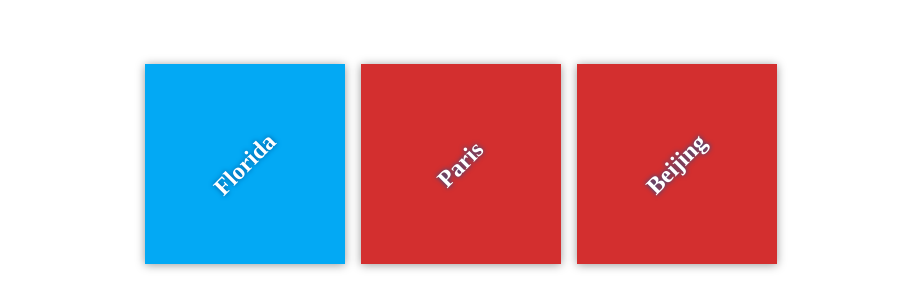
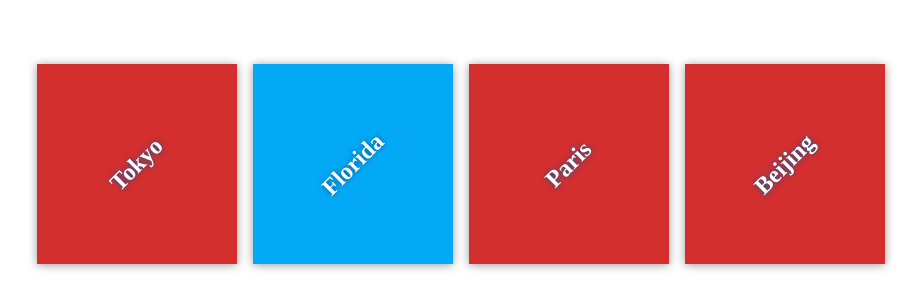
Before and after one commit to mattqywang/my-travel-plans, a plain HTML site: page index.html in a window 1280 px wide. Shown: the part 236-544 px from the top of the page, without its empty margins (179-1100 px from the left). Drawn offline with Linux system fonts and the light colour scheme; files that its build step writes are made by us from their sources.

Commit message:
Style destinations

```diff
--- a/index.html
+++ b/index.html
@@ -10,6 +10,10 @@
 
     <div class="container">
         <div class="destination-container">
+
+        <div class="destination" id="paris">
+            <h2>Tokyo</h2>
+        </div>
             <div class="destination" id="florida">
                 <h2>Florida</h2>
             </div>
```
